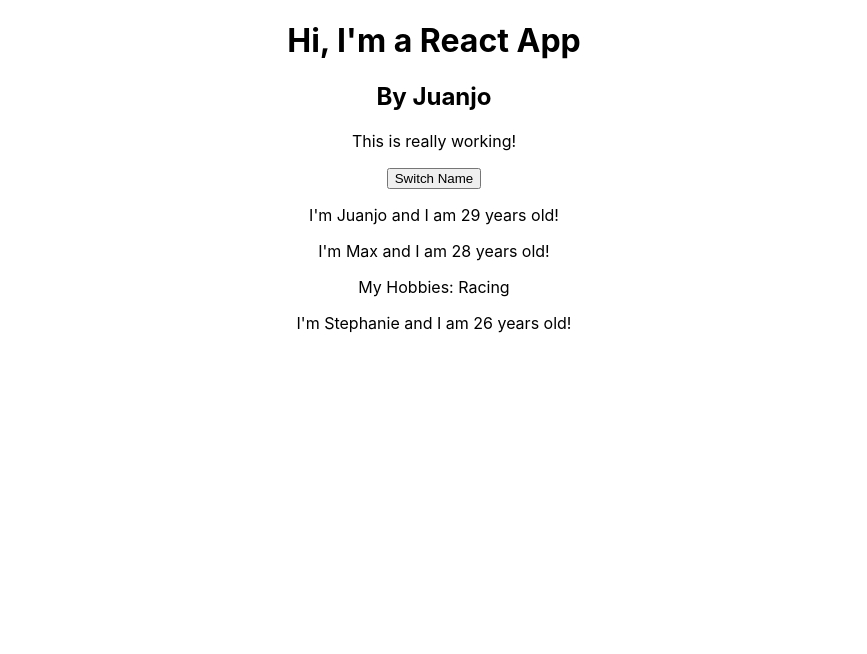
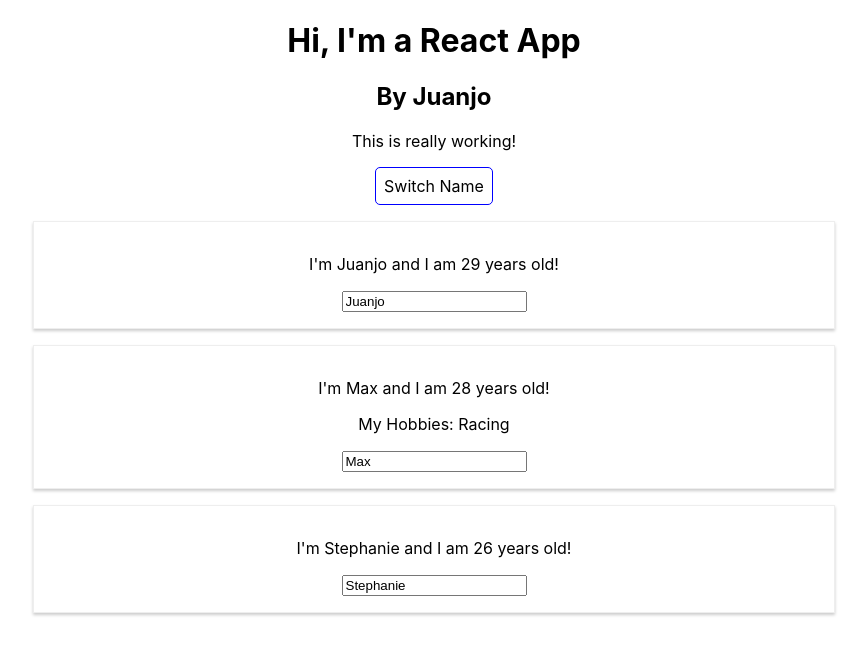
Before and after one commit to juanjotorres90/My-First-React-App, a React (Create React App) app: page / in a window 1280 px wide. Shown: the top 654 px of the page, without its empty margins (206-1073 px from the left). Built offline with nearby package versions, Linux system fonts and the light colour scheme.

Commit message:
Module 3

```diff
--- a/src/App.js
+++ b/src/App.js
@@ -1,55 +1,79 @@
-import React, { useState } from "react";
+import React, { Component } from "react";
 import "./App.css";
 import Person from "./Person/Person";
 
-const App = props => {
-  const [personsState, setPersonsState] = useState({
+class App extends Component {
+  state = {
     persons: [
       { name: "Juanjo", age: 29 },
       { name: "Max", age: 28 },
       { name: "Stephanie", age: 26 }
-    ]
-  });
+    ],
+    otherState: "some other value"
+  };
 
-  const [otherState, setOtherState] = useState("some other value");
-
-  console.log(personsState, otherState);
-
-  const switchNameHandler = () => {
+  switchNameHandler = newName => {
     // console.log('Was clicked!');
-    //! DON'T DO THIS: personsState.persons[0].name = 'Juan José';
-    setPersonsState({
+    //! DON'T DO THIS: this.state.persons[0].name = 'Juan José';
+    this.setState({
       persons: [
-        { name: "Juan José", age: 30 },
+        { name: newName, age: 30 },
         { name: "Max", age: 28 },
         { name: "Stephanie", age: 27 }
       ]
     });
   };
 
+  nameChangedHandler = event => {
+    this.setState({
+      persons: [
+        { name: "Juanjo", age: 30 },
+        { name: event.target.value, age: 28 },
+        { name: "Stephanie", age: 27 }
+      ]
+    });
+  };
+
+  render() {
+    const style = {
+      backgroundColor: "white",
+      font: "inherit",
+      border: "1px solid blue",
+      padding: "8px",
+      cursor: "pointer",
+      borderRadius: "5px"
+    };
     return (
       <div className="App">
         <h1>Hi, I'm a React App</h1>
         <h2>By Juanjo</h2>
         <p>This is really working!</p>
-      <button onClick={switchNameHandler}>Switch Name</button>
+        <button
+          style={style}
+          onClick={() => this.switchNameHandler("Juan José!!")}
+        >
+          Switch Name
+        </button>
         <Person
-        name={personsState.persons[0].name}
-        age={personsState.persons[0].age}
+          name={this.state.persons[0].name}
+          age={this.state.persons[0].age}
         />
         <Person
-        name={personsState.persons[1].name}
-        age={personsState.persons[1].age}
+          name={this.state.persons[1].name}
+          age={this.state.persons[1].age}
+          click={this.switchNameHandler.bind(this, "Juanjo!")}
+          changed={this.nameChangedHandler}
         >
           My Hobbies: Racing
         </Person>
         <Person
-        name={personsState.persons[2].name}
-        age={personsState.persons[2].age}
+          name={this.state.persons[2].name}
+          age={this.state.persons[2].age}
         />
       </div>
     );
     // return React.createElement('div', {className: 'App'}, React.createElement('h1', null, 'Does this work now?'));
-};
+  }
+}
 
 export default App;
--- /dev/null
+++ b/src/Person/Person.css
@@ -0,0 +1,8 @@
+.Person {
+  width: 60%;
+  margin: 16px auto;
+  border: 1px solid #eee;
+  box-shadow: 0 2px 3px #ccc;
+  padding: 16px;
+  text-align: center;
+}
--- a/src/Person/Person.js
+++ b/src/Person/Person.js
@@ -1,10 +1,12 @@
 import React from 'react';
+import "./Person.css";
 
 const person = (props) => {
   return (
-    <div>
-      <p>I'm {props.name} and I am {props.age} years old!</p>
+    <div className="Person">
+      <p onClick={props.click}>I'm {props.name} and I am {props.age} years old!</p>
       <p>{props.children}</p>
+      <input type="text" onChange={props.changed} value={props.name}></input>
     </div>
   )
 }
```
Lines whose indentation alone changed are shown as unchanged.
